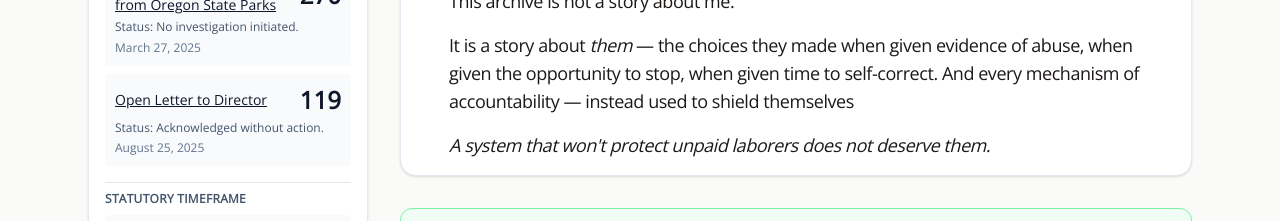
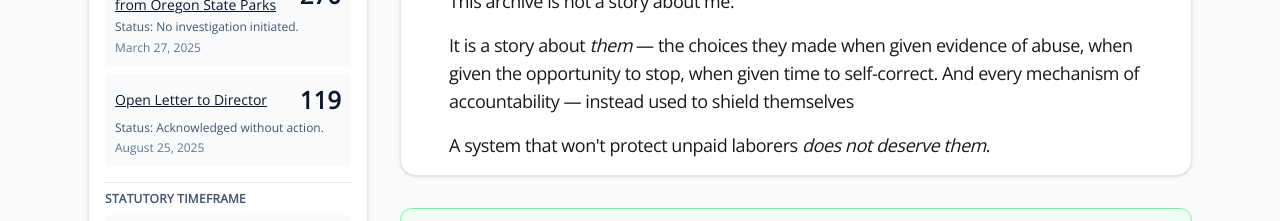
Before and after one commit to rswfire/rswfire.oprd, a Next.js app: page / in a window 1280 px wide. Shown: the part 1020-1241 px from the top of the page. Built offline with nearby package versions, Linux system fonts and the light colour scheme.

Commit message:
Updated Index.tsx

```diff
--- a/app/(archive)/page.tsx
+++ b/app/(archive)/page.tsx
@@ -36,7 +36,7 @@ export default function OverviewPage() {
                     <div>In early 2025, I served as an unpaid volunteer at <Link href="https://stateparks.oregon.gov/index.cfm?do=park.profile&parkId=95" target="_blank" className="underline text-emerald-800 hover:text-emerald-600">Honeyman State Park</Link>. What began as a routine volunteer assignment quickly escalated into two months of systematic psychological pressure, coercive tactics, and institutional retaliation, followed by dismissal and expulsion from all <Link href="https://www.oregon.gov/oprd/AO/Pages/AU-about.aspx" target="_blank" className="underline text-emerald-800 hover:text-emerald-600">Oregon State Parks</Link>.</div>
                     <div>This archive is not a story about me.</div>
                     <div>It is a story about <em>them</em> &mdash; the choices they made when given evidence of abuse, when given the opportunity to stop, when given time to self-correct. And every mechanism of accountability &mdash; instead used to shield themselves</div>
-                    <div className="italic">A system that won't protect unpaid laborers does not deserve them.</div>
+                    <div>A system that won't protect unpaid laborers <em>does not deserve them</em>.</div>
                 </div>
 
             </div>
```
